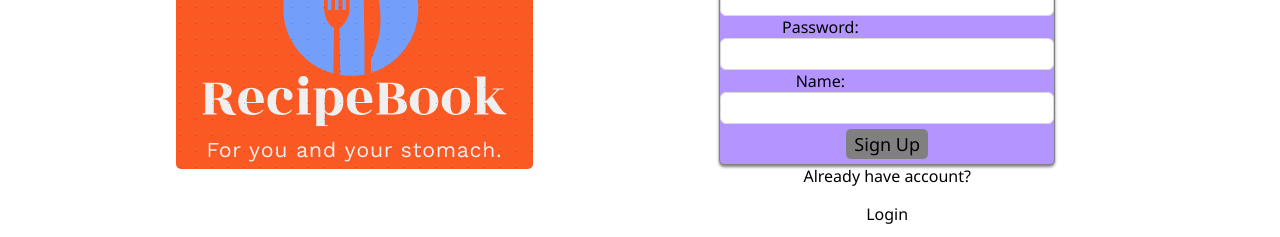
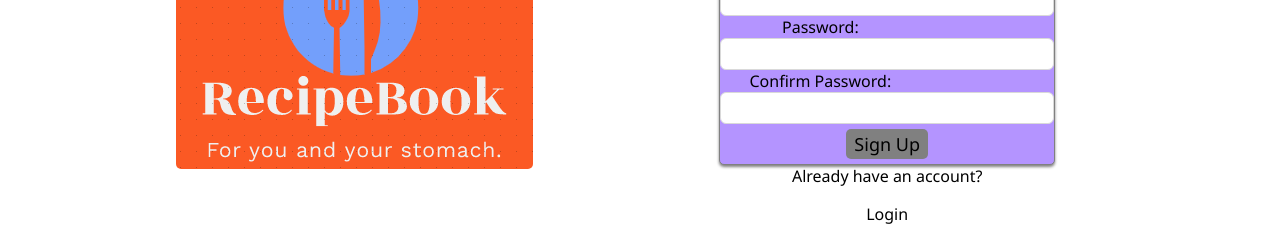
Before and after one commit to ConjecturesandRefutations/Recipebook-Client, a React (Create React App) app: page /signup in a window 1280 px wide. Shown: the part 207-444 px from the top of the page. Built offline with nearby package versions, Linux system fonts and the light colour scheme.

Commit message:
signup change

```diff
--- a/src/pages/SignupPage.js
+++ b/src/pages/SignupPage.js
@@ -1,34 +1,27 @@
-import { useState } from "react";
+import { useState, useContext } from "react";
+import axios from "axios";
 import { Link, useNavigate } from "react-router-dom";
+import { AuthContext } from "./../context/auth.context";
 import { Input } from 'antd';
 import ClipLoader from "react-spinners/ClipLoader";
-import { useContext } from 'react';
 import { ThemeContext } from './../context/theme.context';
-import axios from "axios";
-
-
 import lightLogo from '../images/lightLogo.png'
 import darkLogo from '../images/darkLogo.png'
 
-
 const API_URL = process.env.REACT_APP_API_URL || "http://localhost:5005";
 
-
-function SignupPage(props) {
+function SignupPage() {
   const [email, setEmail] = useState("");
   const [password, setPassword] = useState("");
-  const [name, setName] = useState("");
+  const [confirmPassword, setConfirmPassword] = useState("");
   const [errorMessage, setErrorMessage] = useState(undefined);
   const [loading, setLoading] = useState(false);
 
   const { theme } = useContext(ThemeContext);
 
+  const { storeToken, authenticateUser } = useContext(AuthContext);
+
   const navigate = useNavigate();
-
-
-  const handleEmail = (e) => setEmail(e.target.value);
-  const handlePassword = (e) => setPassword(e.target.value);
-  const handleName = (e) => setName(e.target.value);
 
   function changeLogoSrc(theme){
     if (theme === 'dark'){
@@ -38,61 +31,67 @@ function SignupPage(props) {
     }
   };
 
+  const handleEmail = (e) => setEmail(e.target.value);
+  const handlePassword = (e) => setPassword(e.target.value);
+  const handleConfirmPassword = (e) => setConfirmPassword(e.target.value);
 
-  const handleSignupSubmit = (e) => {
+  const handleSubmit = (e) => {
     e.preventDefault();
-    // Create an object representing the request body
-    const requestBody = { email, password, name };
+    const requestBody = { email, password, confirmPassword };
 
     setLoading(true);
 
-    // Make an axios request to the API
-    // If POST request is successful redirect to login page
-    // If the request resolves with an error, set the error message in the state
     axios.post(`${API_URL}/auth/signup`, requestBody)
       .then((response) => {
-        navigate("/login");
+        axios.post(`${API_URL}/auth/login`, { email, password })
+          .then((response) => {
+            storeToken(response.data.authToken);
+            authenticateUser();
+            navigate("/");
+          })
+          .catch((error) => {
+            console.log("Failed to log in user after sign up: ", error);
+            setErrorMessage("Failed to log in user after sign up");
+          });
       })
       .catch((error) => {
         const errorDescription = error.response.data.message;
         setErrorMessage(errorDescription);
       })
       .finally(() => {
-        // Set loading state back to false
         setLoading(false);
       });
   };
 
-
   return (
     <div className={"signupPage " + theme}>
-
       {loading ? <ClipLoader color="#36d7b7" className="clipLoader"/> : null}
 
       <div id="signupInput">
         <h1>Sign Up</h1>
 
-      <form onSubmit={handleSignupSubmit} className='loginSignupForm'>
+        <form onSubmit={handleSubmit} className='loginSignupForm'>
           <label>Email:</label>
           <Input type="email" name="email" value={email} onChange={handleEmail} />
 
           <label>Password:</label>
           <Input type="password" name="password" value={password} onChange={handlePassword} />
 
-        <label>Name:</label>
-        <Input type="text" name="name" value={name} onChange={handleName} />
+          <label>Confirm Password:</label>
+          <Input type="password" name="confirmPassword" value={confirmPassword} onChange={handleConfirmPassword} />
 
-        <button type="submit" className="loginSignupButton">Sign Up</button>
+          <button type="submit" className="loginSignupButton" >Sign Up</button>
         </form>
 
         { errorMessage && <p className="error-message">{errorMessage}</p> }
 
-      <p className="redirectMessages">Already have account?</p>
+        <p className="redirectMessages">Already have an account?</p>
         <Link to={"/login"}> Login</Link>
       </div>
+
       <img src={changeLogoSrc(theme)} alt="recipeLogo" className="logo"/>
     </div>
-  )
+  );
 }
 
 export default SignupPage;
```
Lines whose indentation alone changed are shown as unchanged.
